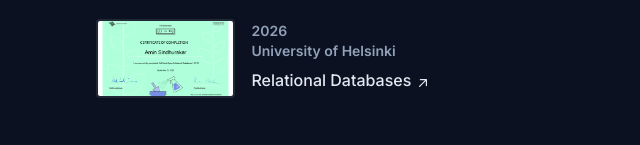
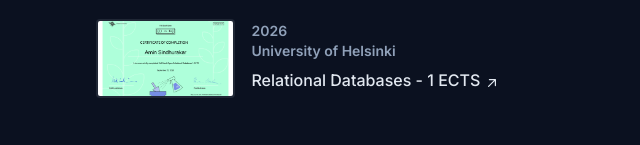
Before and after one commit to arsindhurakar/buildscape, a Next.js app: page / in a window 1280 px wide. Shown: the part 2103-2248 px from the top of the page, without its empty margins (529-1169 px from the left). Built offline with nearby package versions, Linux system fonts and the light colour scheme.

Commit message:
feat: add ECTS credit to relational databases certificate

```diff
--- a/app/data/content.ts
+++ b/app/data/content.ts
@@ -214,7 +214,7 @@
 
 export const certificates: Certificate[] = [
   {
-    title: "Relational Databases",
+    title: "Relational Databases - 1 ECTS",
     issuer: "University of Helsinki",
     year: "2026",
     url: "https://courses.mooc.fi/certificates/validate/jk37cfxva9yus3h",
```
